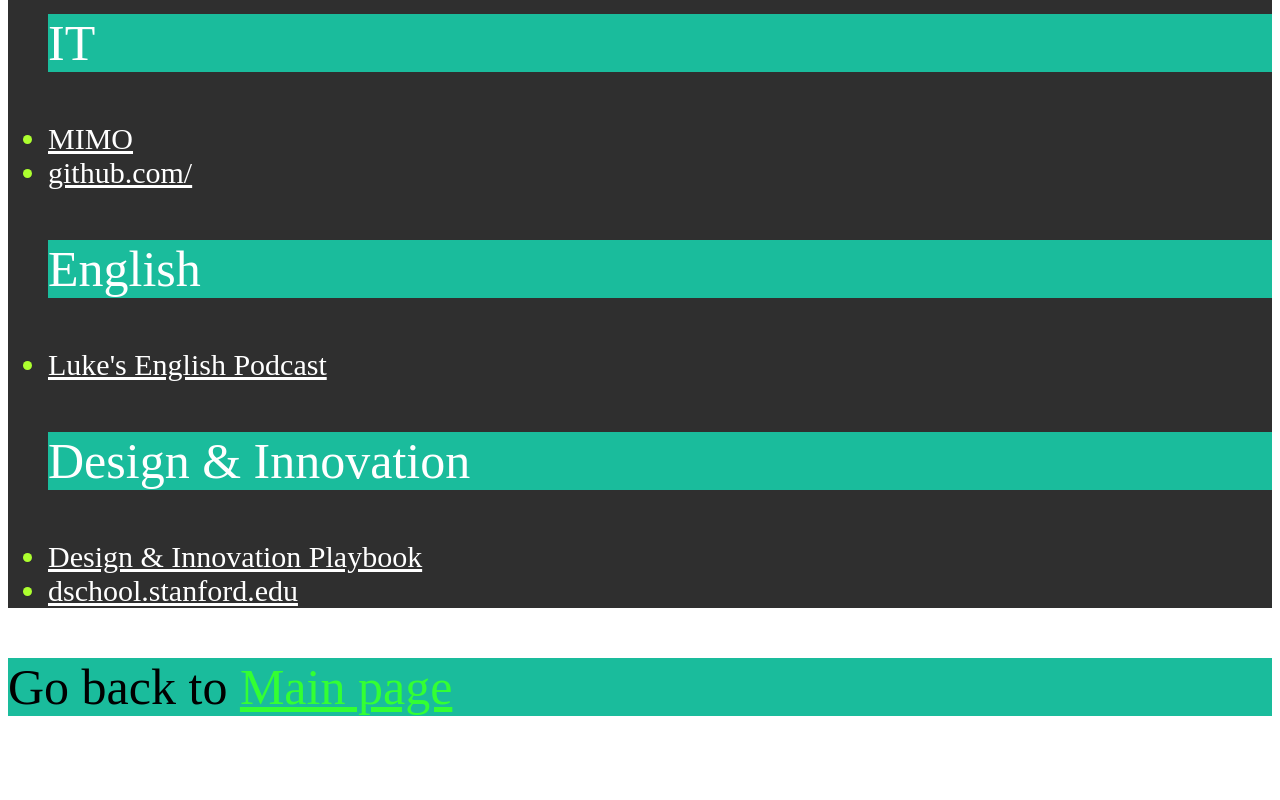
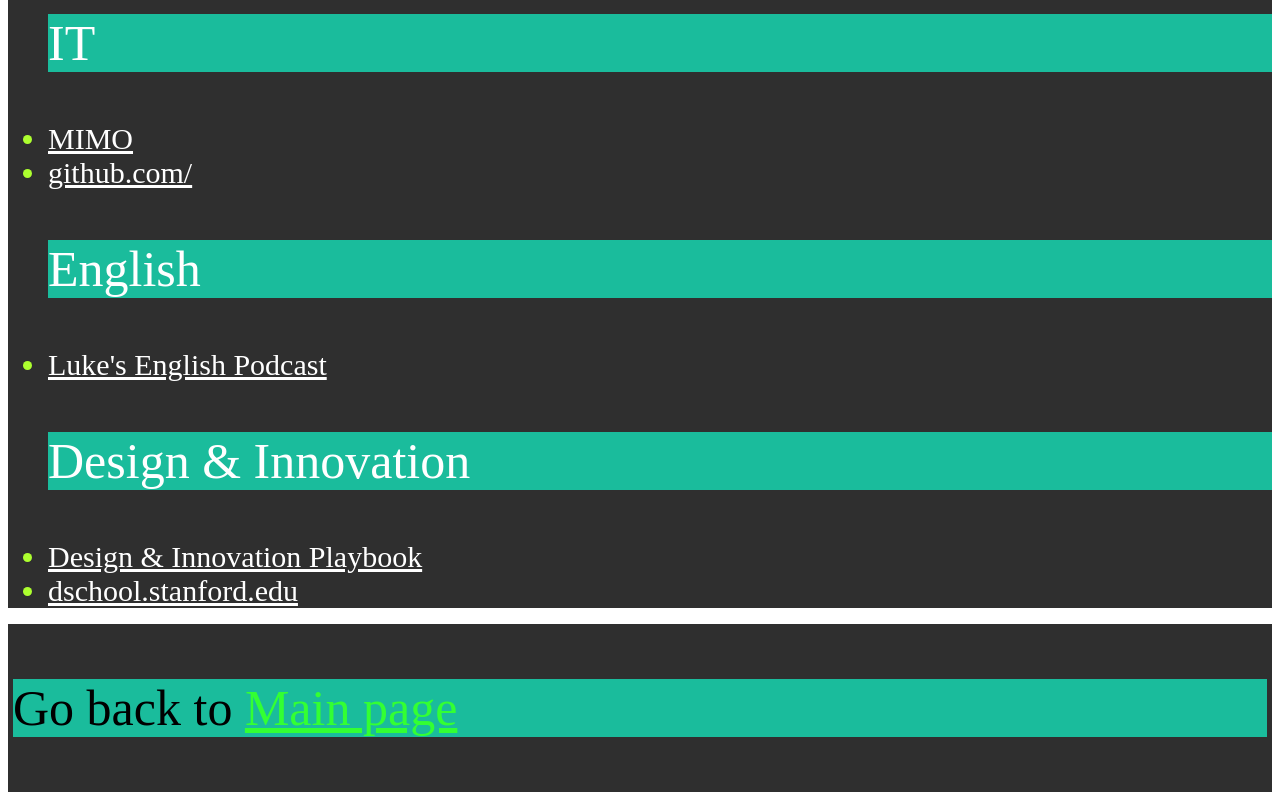
Before and after one commit to HenryHZC/HenryHZC.github.io, a plain HTML site: page HERE YOU GO!.html in a window 1280 px wide. Shown: the part 2390-3190 px from the top of the page. Before the commit the page ends 3156 px from the top, so only its background shows below. Drawn offline with Linux system fonts and the light colour scheme.

Commit message:
Update style0.css

```diff
--- a/style0.css
+++ b/style0.css
@@ -37,4 +37,6 @@ a {color: #ffffff;}
 #footer{
   background:#2f2f2f;
   font-size:20px;
+  padding:5px;
+  margin:0px;
 }
```
